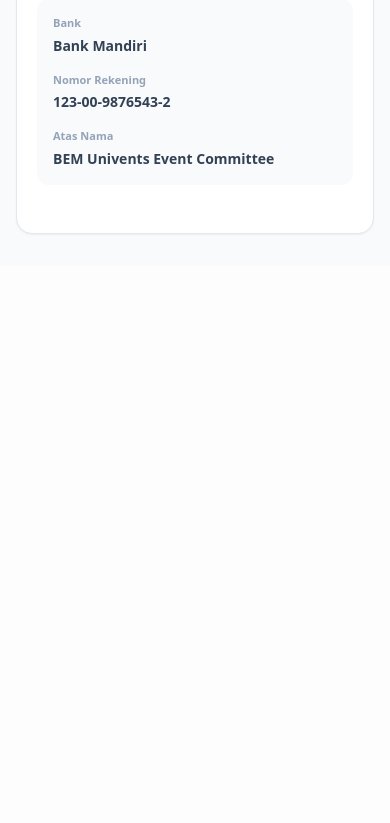
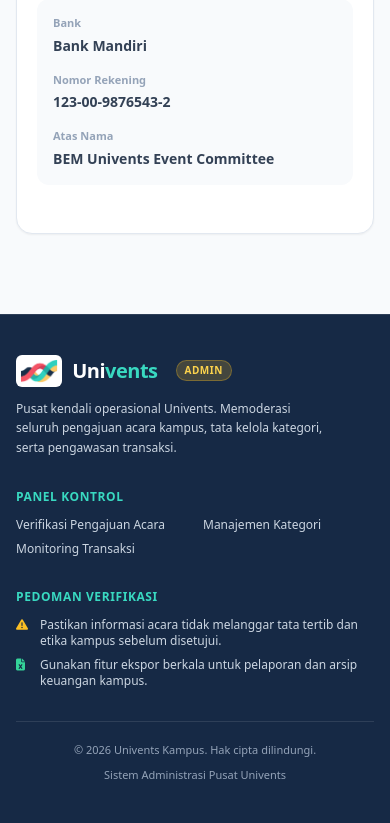
Before and after one commit to keishaara/PWL_2A, a Laravel app: page /admin/events/1 in a window 390 px wide. Shown: the part 1322-2145 px from the top of the page. Before the commit the page ends 1557 px from the top, so only its background shows below. Run offline with Laravel 12, Linux system fonts and the light colour scheme; a user stored in the database is signed in; data comes from the database, SQL or seed files in the repository; some libraries are stand-ins or nearby versions.

Commit message:
menambahkan partial footer ke berbagai tampilan

```diff
--- a/resources/views/admin/categories/index.blade.php
+++ b/resources/views/admin/categories/index.blade.php
@@ -250,5 +250,6 @@
             openCategoryModal(@json(old('_mode', 'create')), @json(old('_id', '')), @json(old('name', '')));
         @endif
     </script>
+    @include('admin.partials.footer')
 </body>
 </html>
--- a/resources/views/admin/categories/show.blade.php
+++ b/resources/views/admin/categories/show.blade.php
@@ -241,6 +241,6 @@
 
         </main>
     </div>
-
+    @include('admin.partials.footer')
 </body>
 </html>
--- a/resources/views/admin/events/index.blade.php
+++ b/resources/views/admin/events/index.blade.php
@@ -239,5 +239,6 @@
             document.getElementById('rejectModal').classList.add('hidden');
         }
     </script>
+    @include('admin.partials.footer')
 </body>
 </html>
--- a/resources/views/admin/events/show.blade.php
+++ b/resources/views/admin/events/show.blade.php
@@ -292,6 +292,6 @@
         </div>
     </div>
     @endif
-
+    @include('admin.partials.footer')
 </body>
 </html>
--- /dev/null
+++ b/resources/views/admin/partials/footer.blade.php
@@ -0,0 +1,46 @@
+<footer class="bg-brand-navy text-white mt-12 border-t border-white/10 w-full">
+    <div class="max-w-7xl mx-auto px-4 sm:px-6 lg:px-8 py-10">
+        <div class="grid grid-cols-1 md:grid-cols-3 gap-8">
+
+            <div class="space-y-3">
+                <div class="flex items-center gap-2.5">
+                    <img src="{{ asset('images/univents-logo.png') }}" alt="Univents" class="h-8 w-auto object-contain bg-white rounded-md p-1">
+                    <span class="text-xl font-extrabold tracking-tight">Uni<span class="text-brand-cyan">vents</span></span>
+                    <span class="ml-2 px-2 py-0.5 rounded-full text-[10px] font-bold bg-amber-400/20 text-amber-300 border border-amber-400/30 uppercase tracking-wider">Admin</span>
+                </div>
+                <p class="text-xs text-slate-300 leading-relaxed max-w-xs">
+                    Pusat kendali operasional Univents. Memoderasi seluruh pengajuan acara kampus, tata kelola kategori, serta pengawasan transaksi.
+                </p>
+            </div>
+
+            <div>
+                <h4 class="text-xs font-bold uppercase tracking-wider text-brand-cyan mb-3">Panel Kontrol</h4>
+                <ul class="grid grid-cols-2 gap-x-4 gap-y-2 text-xs text-slate-300">
+                    <li><a href="{{ route('admin.dashboard') }}" class="hover:text-brand-cyan transition">Verifikasi Pengajuan Acara</a></li>
+                    <li><a href="{{ route('admin.categories.index') }}" class="hover:text-brand-cyan transition">Manajemen Kategori</a></li>
+                    <li><a href="{{ route('admin.transactions.index') }}" class="hover:text-brand-cyan transition">Monitoring Transaksi</a></li>
+                </ul>
+            </div>
+
+            <div>
+                <h4 class="text-xs font-bold uppercase tracking-wider text-brand-cyan mb-3">Pedoman Verifikasi</h4>
+                <ul class="space-y-2 text-xs text-slate-300">
+                    <li class="flex items-start gap-2">
+                        <i class="fa-solid fa-triangle-exclamation w-4 text-amber-400 mt-0.5 shrink-0"></i>
+                        <span>Pastikan informasi acara tidak melanggar tata tertib dan etika kampus sebelum disetujui.</span>
+                    </li>
+                    <li class="flex items-start gap-2">
+                        <i class="fa-solid fa-file-excel w-4 text-emerald-400 mt-0.5 shrink-0"></i>
+                        <span>Gunakan fitur ekspor berkala untuk pelaporan dan arsip keuangan kampus.</span>
+                    </li>
+                </ul>
+            </div>
+
+        </div>
+
+        <div class="mt-8 pt-5 border-t border-white/10 flex flex-col sm:flex-row items-center justify-between gap-2 text-[11px] text-slate-400">
+            <span>&copy; {{ date('Y') }} Univents Kampus. Hak cipta dilindungi.</span>
+            <span>Sistem Administrasi Pusat Univents</span>
+        </div>
+    </div>
+</footer>
--- a/resources/views/admin/transactions/index.blade.php
+++ b/resources/views/admin/transactions/index.blade.php
@@ -281,6 +281,6 @@
             &copy; {{ date('Y') }} Evently (Univents). Monitoring Transaksi Global Perputaran Keuangan Kampus.
         </div>
     </footer>
-
+    @include('admin.partials.footer')
 </body>
 </html>
--- a/resources/views/organisasi/attendance/index.blade.php
+++ b/resources/views/organisasi/attendance/index.blade.php
@@ -27,5 +27,6 @@
             <div class="mt-5">{{ $events->links() }}</div>
         </main>
     </div>
+    @include('organisasi.partials.footer')
 </body>
 </html>
--- a/resources/views/organisasi/attendance/show.blade.php
+++ b/resources/views/organisasi/attendance/show.blade.php
@@ -52,5 +52,6 @@
             <div class="mt-5">{{ $registrations->links() }}</div>
         </main>
     </div>
+    @include('organisasi.partials.footer')
 </body>
 </html>
--- a/resources/views/organisasi/events/create.blade.php
+++ b/resources/views/organisasi/events/create.blade.php
@@ -343,6 +343,6 @@
             }
         }
     </script>
+    @include('organisasi.partials.footer')
 </body>
-
 </html>
--- a/resources/views/organisasi/events/edit.blade.php
+++ b/resources/views/organisasi/events/edit.blade.php
@@ -180,5 +180,6 @@
             }
         }
     </script>
+    @include('organisasi.partials.footer')
 </body>
 </html>
--- a/resources/views/organisasi/events/index.blade.php
+++ b/resources/views/organisasi/events/index.blade.php
@@ -209,7 +209,6 @@
 
         </main>
     </div>
-
+    @include('organisasi.partials.footer')
 </body>
-
 </html>
--- a/resources/views/organisasi/payments/index.blade.php
+++ b/resources/views/organisasi/payments/index.blade.php
@@ -392,5 +392,6 @@
             modal.classList.remove('flex');
         }
     </script>
+    @include('organisasi.partials.footer')
 </body>
 </html>
--- a/resources/views/organisasi/reviews/index.blade.php
+++ b/resources/views/organisasi/reviews/index.blade.php
@@ -28,5 +28,6 @@
             <div class="mt-5">{{ $reviews->links() }}</div>
         </main>
     </div>
+    @include('organisasi.partials.footer')
 </body>
 </html>
--- a/resources/views/welcome.blade.php
+++ b/resources/views/welcome.blade.php
@@ -447,7 +447,5 @@
             </div>
         </div>
     </footer>
-
 </body>
-
 </html>
```
Also changed, not shown: resources/views/organisasi/partials/footer.blade.php (added, +52 -0 lines).
